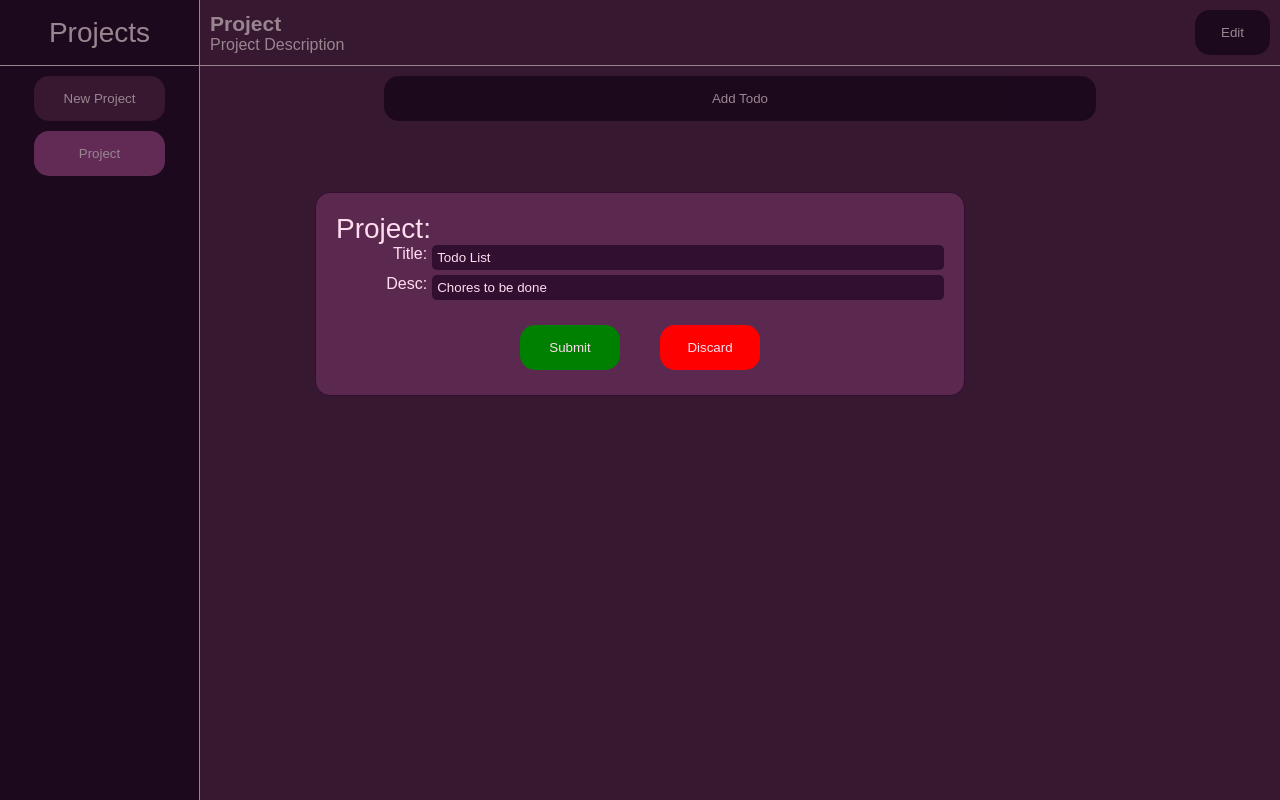
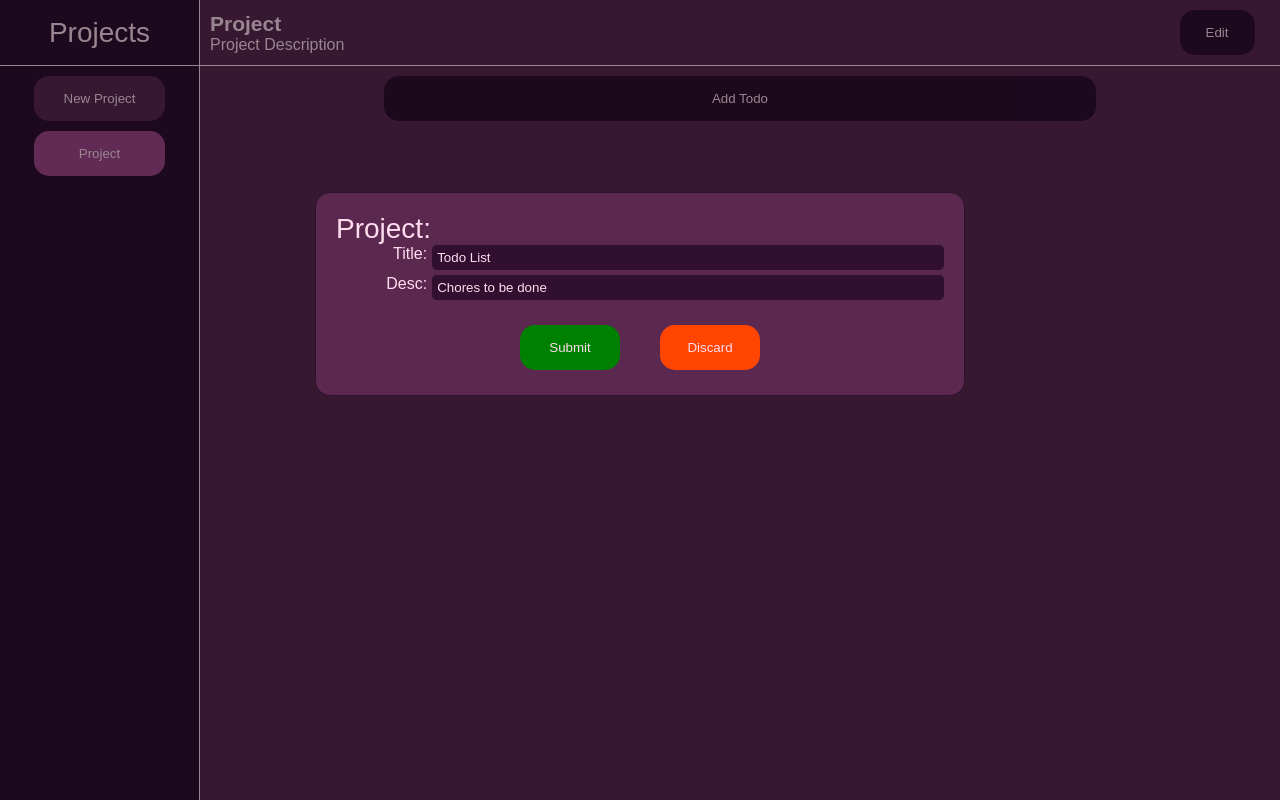
Before and after one commit to MooreSA/two-doo, a React (Create React App) app: page / in a window 1280 px wide. Both pictures are taken after a click on the button "New Project". Built offline with nearby package versions, Linux system fonts and the light colour scheme.

Commit message:
style tweaks - overflow added delete functionality

```diff
--- a/package.json
+++ b/package.json
@@ -6,6 +6,7 @@
     "@testing-library/jest-dom": "^5.11.9",
     "@testing-library/react": "^11.2.3",
     "@testing-library/user-event": "^12.6.0",
+    "gh-pages": "^3.1.0",
     "moment": "^2.29.1",
     "react": "^17.0.1",
     "react-dom": "^17.0.1",
@@ -13,6 +14,8 @@
     "web-vitals": "^0.2.4"
   },
   "scripts": {
+    "predeploy": "npm run build",
+    "deploy": "gh-pages -d build",
     "start": "react-scripts start",
     "build": "react-scripts build",
     "test": "react-scripts test",
@@ -44,5 +47,6 @@
     "eslint-plugin-react": "^7.22.0",
     "eslint-plugin-react-hooks": "^4.2.0",
     "node-sass": "^4.14.1"
-  }
+  },
+  "homepage": "https://MooreSA.github.io/two-doo"
 }
--- a/src/App.jsx
+++ b/src/App.jsx
@@ -51,6 +51,13 @@ const App = () => {
     discardModal();
   };
 
+  const deleteTodo = (todoIndex) => {
+    setProjectHandler(
+      projectHandler.removeTodo(activeProjectIndex, todoIndex),
+    );
+    discardModal();
+  };
+
   // appends the project to the app
   const saveNewProject = (projectInfo) => {
     setProjectHandler(
@@ -66,6 +73,14 @@ const App = () => {
     discardModal();
   };
 
+  const deleteProject = () => {
+    if (projectHandler.projects.length > 1) {
+      setProjectHandler(projectHandler.deleteProject(activeProjectIndex));
+      setActiveProject(0);
+    }
+    discardModal();
+  };
+
   // swaps the current active project
   const changeProject = (event) => {
     const newIndex = parseInt(event.target.dataset.projectId, 10);
@@ -78,22 +93,17 @@ const App = () => {
       { todoModalFlag
         ? (
           <Modal
-            todoFlag
+            todoFunctions={{ saveNewTodo, discardModal }}
             discardModal={discardModal}
-            saveNewTodo={saveNewTodo}
           />
         )
         : null }
       { editTodoFlag
         ? (
           <Modal
-            todoFlag
-            discardModal={discardModal}
+            todoFunctions={{ saveEditTodo, deleteTodo }}
             index={editTodoFlag.index}
             todoInfo={editTodoFlag.todoInfo}
-            saveEditTodo={saveEditTodo}
-            // TODO
-            // todoInfo{todoInfo}
           />
         )
         : null }
@@ -101,18 +111,14 @@ const App = () => {
       { projectModalFlag
         ? (
           <Modal
-            projectFlag
-            discardModal={discardModal}
-            saveNewProject={saveNewProject}
+            projectFunctions={{ saveNewProject, discardModal }}
           />
         )
         : null }
       { editProjectFlag
         ? (
           <Modal
-            projectFlag
-            discardModal={discardModal}
-            saveEditProject={saveEditProject}
+            projectFunctions={{ saveEditProject, deleteProject, discardModal }}
             projectInfo={projectHandler.projects[activeProjectIndex]}
           />
         )
--- a/src/components/Modal.jsx
+++ b/src/components/Modal.jsx
@@ -4,34 +4,33 @@ import TodoModal from './TodoModal';
 
 const Modal = (props) => {
   const {
-    todoFlag, projectFlag, discardModal, saveNewTodo,
-    saveNewProject, saveEditProject, index, saveEditTodo,
+    todoInfo = {},
+    todoFunctions,
+    index,
+    projectFunctions,
+    projectInfo = {},
   } = props;
+
   // display the todo Modal
-  if (todoFlag) {
-    const { todoInfo = {} } = props;
+  if (todoFunctions) {
     return (
       <div className="modal">
         <TodoModal
           todoInfo={todoInfo}
           index={index}
-          discardTodo={discardModal}
-          saveNewTodo={saveNewTodo}
-          saveEditTodo={saveEditTodo}
+          todoFunctions={todoFunctions}
         />
       </div>
     );
   }
-  const { projectInfo = {} } = props;
+
   // display the project modal
-  if (projectFlag) {
+  if (projectFunctions) {
     return (
       <div className="modal">
         <ProjectModal
           projectInfo={projectInfo}
-          discardProject={discardModal}
-          saveNewProject={saveNewProject}
-          saveEditProject={saveEditProject}
+          projectFunctions={projectFunctions}
         />
       </div>
     );
--- a/src/components/ProjectModal.jsx
+++ b/src/components/ProjectModal.jsx
@@ -3,8 +3,17 @@ import React, { useState } from 'react';
 
 const ProjectModal = (props) => {
   const {
-    projectInfo, discardProject, saveNewProject, saveEditProject,
+    projectInfo,
+    projectFunctions,
   } = props;
+
+  const {
+    saveNewProject,
+    saveEditProject,
+    deleteProject,
+    discardModal,
+  } = projectFunctions;
+
   const { title = 'Todo List', desc = 'Chores to be done', todos } = projectInfo;
   const [newProject, setNewProject] = useState({ title, desc });
 
@@ -22,7 +31,7 @@ const ProjectModal = (props) => {
 
   const submitPress = () => {
     if (saveNewProject) {
-      saveNewProject({ title, desc, todos: [] });
+      saveNewProject({ ...newProject, todos: [] });
       return;
     }
     saveEditProject({ ...newProject, todos });
@@ -53,7 +62,10 @@ const ProjectModal = (props) => {
       </div>
       <div className="modal__btns">
         <button type="button" className="btn modal__submit" onClick={submitPress}>Submit</button>
-        <button type="button" className="btn modal__discard" onClick={discardProject}>Discard</button>
+        <button type="button" className="btn modal__discard" onClick={discardModal}>Discard</button>
+        {deleteProject
+          ? <button type="button" className="btn modal__delete" onClick={deleteProject}>Delete</button>
+          : null}
       </div>
     </div>
   );
--- a/src/components/TodoModal.jsx
+++ b/src/components/TodoModal.jsx
@@ -3,10 +3,19 @@ import React, { useState } from 'react';
 import moment from 'moment';
 
 const TodoModal = (props) => {
+  // get the props
   const {
-    todoInfo, index, discardTodo, saveNewTodo, saveEditTodo,
+    todoInfo,
+    index,
+    todoFunctions,
   } = props;
+  // deconstruct todoFunctions
+  const {
+    saveNewTodo, saveEditTodo, deleteTodo, discardModal,
+  } = todoFunctions;
+
   const { title = 'Todo', desc = 'Description', dueDate = new Date() } = todoInfo;
+
   const [newTodo, setNewTodo] = useState({ title, desc, dueDate: moment(dueDate).format('YYYY-MM-DD') });
 
   // input values are saved in a state
@@ -16,17 +25,18 @@ const TodoModal = (props) => {
     setNewTodo({ ...newTodo, [name]: value });
   };
 
-  // const saveTodo = () => {
-  //   // have to send the raw unformatted date to the Todo class
-  //   saveNewTodo({ ...newTodo, dueDate: moment(dueDate) });
-  // };
-
   const handleSubmit = () => {
     if (saveNewTodo) {
       saveNewTodo({ ...newTodo, dueDate: moment(dueDate) });
       return;
     }
     saveEditTodo(index, { ...newTodo, dueDate: moment(newTodo.dueDate) });
+  };
+
+  const handleDelete = (event) => {
+    // I honestly don't know what this does
+    event.preventDefault();
+    deleteTodo(index);
   };
 
   return (
@@ -62,8 +72,11 @@ const TodoModal = (props) => {
         />
       </div>
       <div className="modal__btns">
-        <button type="button" className="btn modal__submit" onClick={handleSubmit}>Submit</button>
-        <button type="button" className="btn modal__discard" onClick={discardTodo}>Discard</button>
+        <button type="submit" className="btn modal__submit" onClick={handleSubmit}>Submit</button>
+        <button type="button" className="btn modal__discard" onClick={discardModal}>Discard</button>
+        { deleteTodo
+          ? <button type="button" className="btn modal__delete" onClick={handleDelete}>Delete</button>
+          : null}
       </div>
     </div>
   );
--- a/src/styles/_content.scss
+++ b/src/styles/_content.scss
@@ -1,6 +1,6 @@
 .content {
     display: grid;
-    grid-template-columns: minmax(150px, 200px) auto;
+    grid-template-columns: 200px 1fr;
 
     border-top: 1px solid $border-color;
     height: 100%;
--- a/src/styles/_current-project.scss
+++ b/src/styles/_current-project.scss
@@ -1,6 +1,8 @@
 .current-project {
     height: 100%;
     width: 100%;
+    max-width: 100%;
+    overflow: hidden;
 
     padding: 10px;
 
@@ -12,15 +14,22 @@
     &__info {
         display: flex;
         flex-direction: column;
-        flex: 1 0 auto;
+        flex: 1 1 auto;
+        max-width: 90%;
+        max-height: 100%;
     }
 
     &__title {
         font-size: $font-size * 1.5;
         font-weight: bold;
+        flex: 1 1 content;
+        max-height: 100%;
+        max-width: 100%;
     }
 
     &__desc {
+        max-width: 100%;
+        max-height: 100%;
     }
 
     &__edit {
--- a/src/styles/_header.scss
+++ b/src/styles/_header.scss
@@ -1,6 +1,6 @@
 .header {
     display: grid;
-    grid-template-columns: minmax(150px, 200px) auto;
+    grid-template-columns: 200px auto;
 
     height: 65px;
 
--- a/src/styles/_modal.scss
+++ b/src/styles/_modal.scss
@@ -49,7 +49,7 @@
     }
 
     &__discard {
-        background-color: red;
+        background-color: orangered;
         max-width: 100px;
         margin: 5px 20px;
     }
@@ -59,4 +59,10 @@
         max-width: 100px;
         margin: 5px 20px;
     }
+
+    &__delete {
+        background-color: red;
+        max-width: 100px;
+        margin: 5px 20px;
+    }
 }
--- a/src/styles/_sidebar.scss
+++ b/src/styles/_sidebar.scss
@@ -1,6 +1,7 @@
 .sidebar {
     width: 100%;
     height: 100%;
+    max-height: 100%;
 
     display: flex;
     flex-flow: column nowrap;
@@ -26,6 +27,8 @@
     &__project {
         display: block;
         margin-top: 10px;
+        overflow: hidden;
+        overflow-wrap: break-word;
         @include lightbtn;
 
         &--active {
--- a/src/styles/_todo.scss
+++ b/src/styles/_todo.scss
@@ -7,6 +7,7 @@
 
     height: 60px;
     width: 90%;
+    max-width: 90%;
     margin-top: 10px;
     border-radius: 15px;
     border: 1px solid black;
@@ -40,22 +41,27 @@
 
     &__title {
         flex: 1 1 auto;
-        line-height: 20px;
+        min-width: 40px;
         padding-top: 20px;
         padding-bottom: 20px;
+        max-height: 60px;
+        line-height: 20px;
+        overflow: hidden;
     }
 
     &__description {
         flex: 4 1 auto;
-        line-height: 20px;
+        max-height: 60px;
         padding-top: 20px;
         padding-bottom: 20px;
+        overflow: hidden;
     }
 
     &__due-date {
         flex: 1 0 auto;
-        line-height: 20px;
         padding-top: 20px;
         padding-bottom: 20px;
+        line-height: 20px;
+        overflow: hidden;
     }
 }
--- a/src/styles/_todolist.scss
+++ b/src/styles/_todolist.scss
@@ -2,6 +2,8 @@
     display: flex;
     flex-flow: column nowrap;
     align-items: center;
+    max-width: 100%;
+    overflow: hidden;
 
     &__add-todo {
         margin-top: 10px;
```
Also changed, not shown: 1 other file (tests, documents, lock files or other folders).
